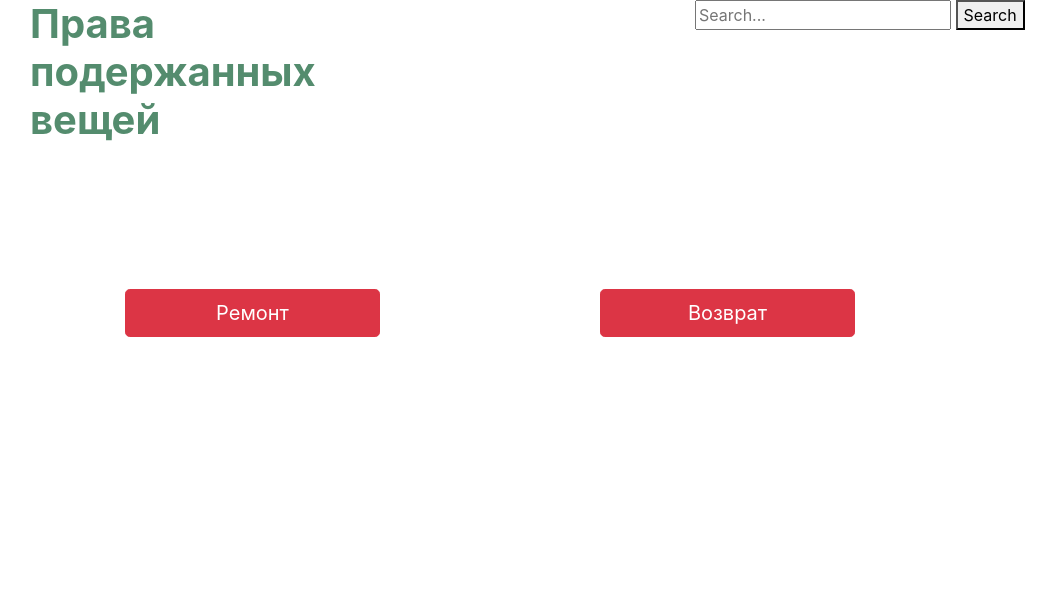
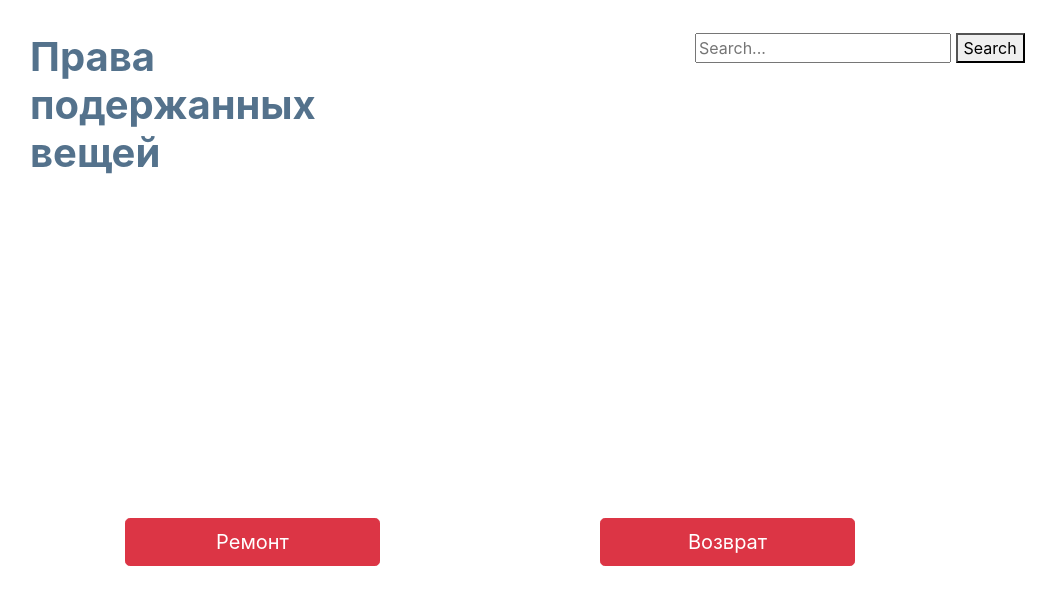
Before and after one commit to IvanMIU1c/consPlus, a Django app: page / in a window 1280 px wide. Shown: the top 605 px of the page, without its empty margins (150-1206 px from the left). Run offline with Django 4.2, Linux system fonts and the light colour scheme.

Commit message:
changes in question

```diff
--- a/consultant_PLUS/cons_plus/templates/home.html
+++ b/consultant_PLUS/cons_plus/templates/home.html
@@ -21,7 +21,7 @@
         <div class="menu">
             <div class="row">
                 <div class="col-lg-4 offset-lg-1">
-                    <h1 class="header">
+                    <h1 class="text-style">
                         <strong>Права подержанных вещей</strong>
                     </h1>
                 </div>
@@ -40,7 +40,7 @@
 
             <div class="col-lg-3 offset-lg-2">
                 <div class="blok">
-                    <button type="button"class="btn btn-danger btn-lg form-btn btn-block" onclick="window.location.href = 'repair/question/3/'">Ремонт</button>
+                    <button type="button"class="btn btn-danger btn-lg btn-block" onclick="window.location.href = 'repair/question/3/'">Ремонт</button>
                 </div>
 
             </div>
@@ -48,7 +48,7 @@
 
             <div class="col-lg-3 offset-lg-2">
                 <div class="blok">
-                    <button type="button" class="btn btn-danger btn-lg form-btn btn-block" onclick="window.location.href = 'product/question/10/'">Возврат</button>
+                    <button type="button" class="btn btn-danger btn-lg btn-block" onclick="window.location.href = 'product/question/10/'">Возврат</button>
                 </div>
             </div>
     </div>
--- a/consultant_PLUS/cons_plus/templates/style.css
+++ b/consultant_PLUS/cons_plus/templates/style.css
@@ -1,10 +1,14 @@
-.header{
-    color: #548C6e;
-    size: 10 px;
+.text-style{
+    color: #54728c;
 }
-.form-btn{
-margin:  10% 0;
+
+.menu{
+    margin-bottom: 30%;
+    margin-top: 3%;
 }
-.menu{
-    margin-bottom: 10%;
+.question-blok{
+    padding: 10%;
+    background-color: #ddd9d4;
+    margin: 10% ;
+    margin-bottom: 5%;
 }
```
Also changed, not shown: consultant_PLUS/cons_plus/templates/question.html (+62 -9 lines).
